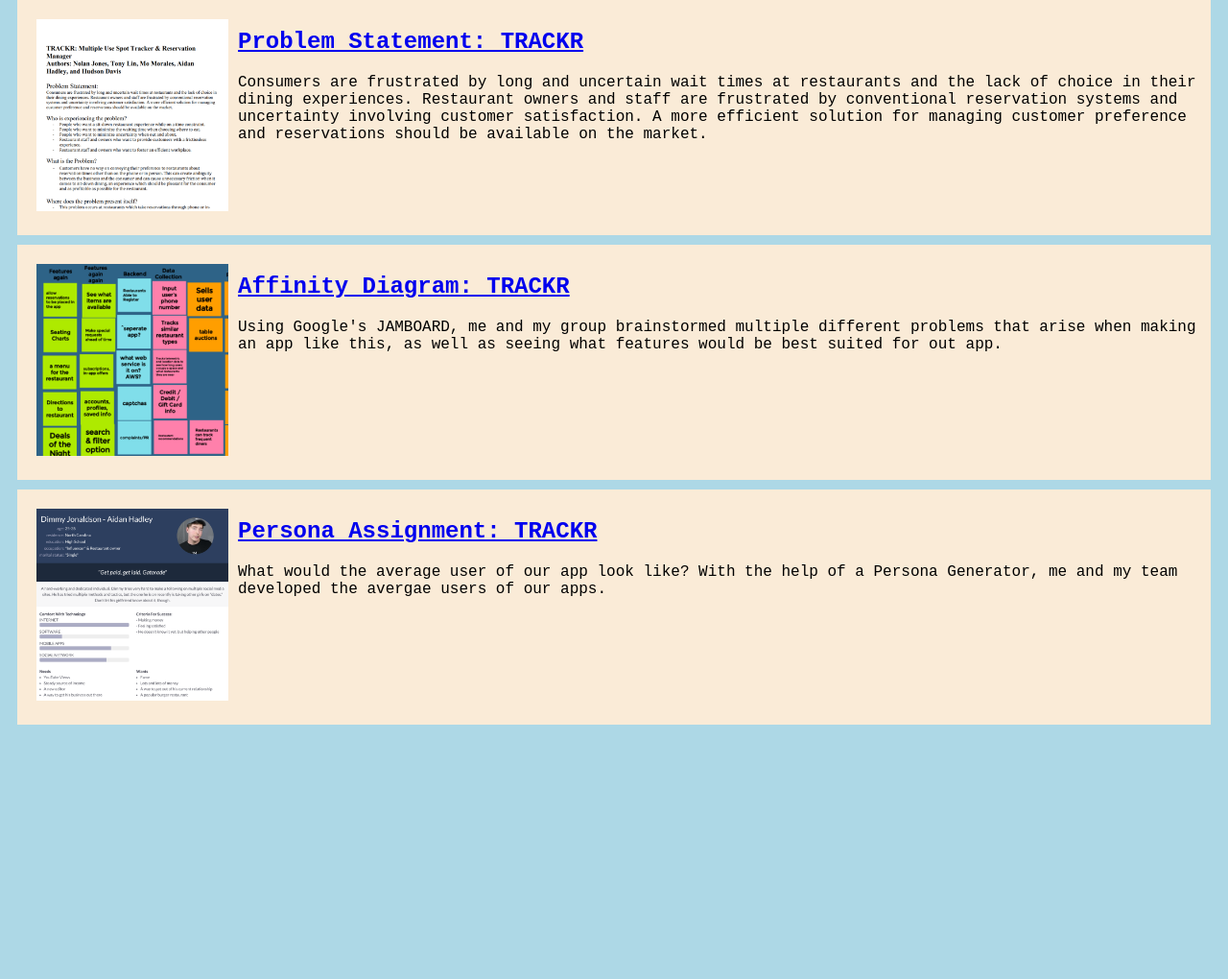
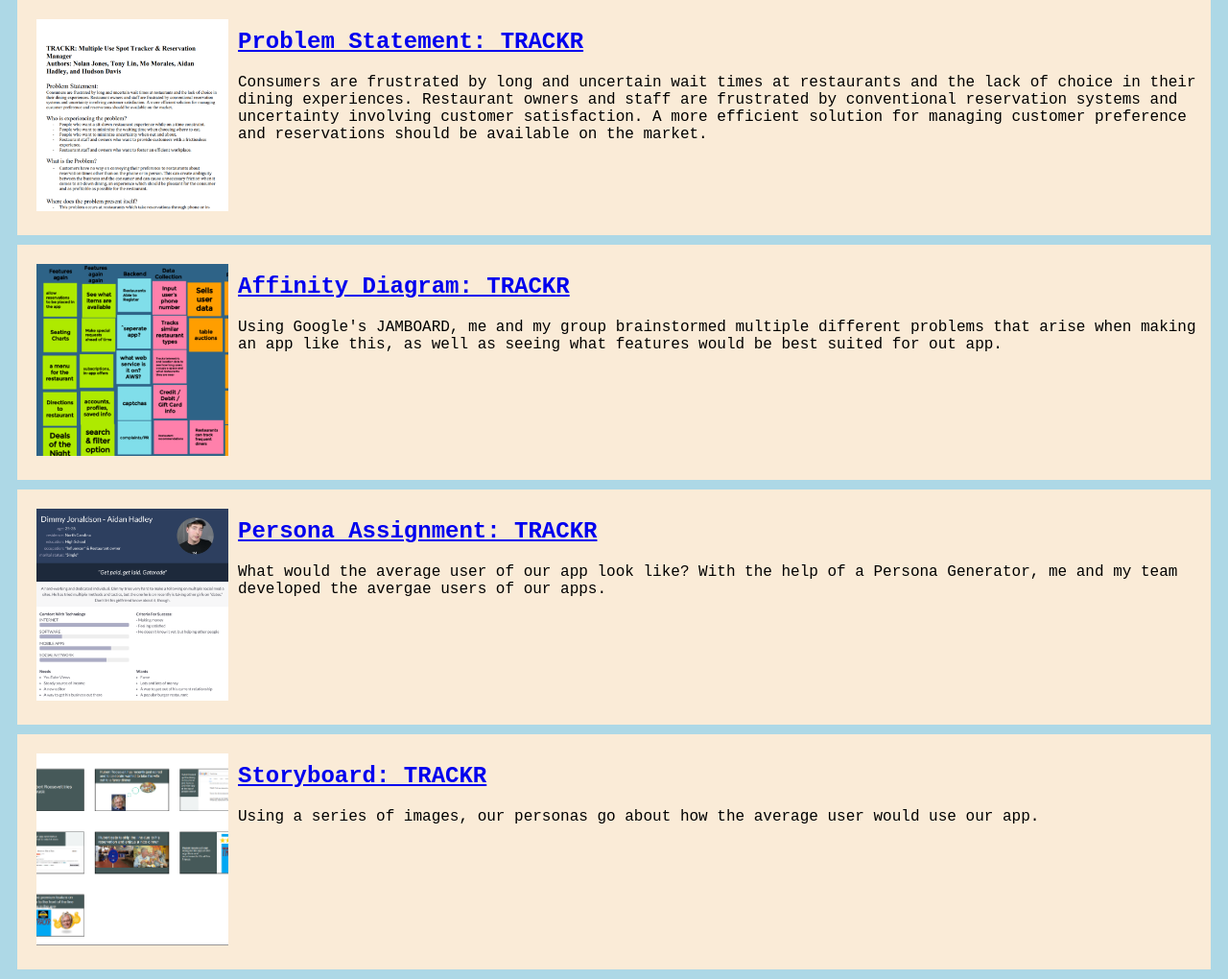
Before and after one commit to hadleyasc/hadleyasc.github.io, a plain HTML site: page index.html in a window 1280 px wide. Shown: the part 80-1100 px from the top of the page at 96% size. Before the commit the page ends 845 px from the top, so only its background shows below. Drawn offline with Linux system fonts and the light colour scheme.

Commit message:
Add files via upload
added storyboard

```diff
--- a/index.html
+++ b/index.html
@@ -39,5 +39,15 @@
                 </p>
             </section>
         </section>
+                <!-- Storyboard Assignment -->
+                <section class="assignment">
+                    <a href="files/storyboard.pdf"><img src="images/storyboard.png"></a>
+                    <section class="ass-details">
+                        <a href="files/storyboard.pdf"><h2>Storyboard: TRACKR</h2></a>
+                        <p>
+                           Using a series of images, our personas go about how the average user would use our app.
+                        </p>
+                    </section>
+                </section>
     </body>
 </html>
```
Also changed, not shown: images/storyboard.png (added), 1 other file.
